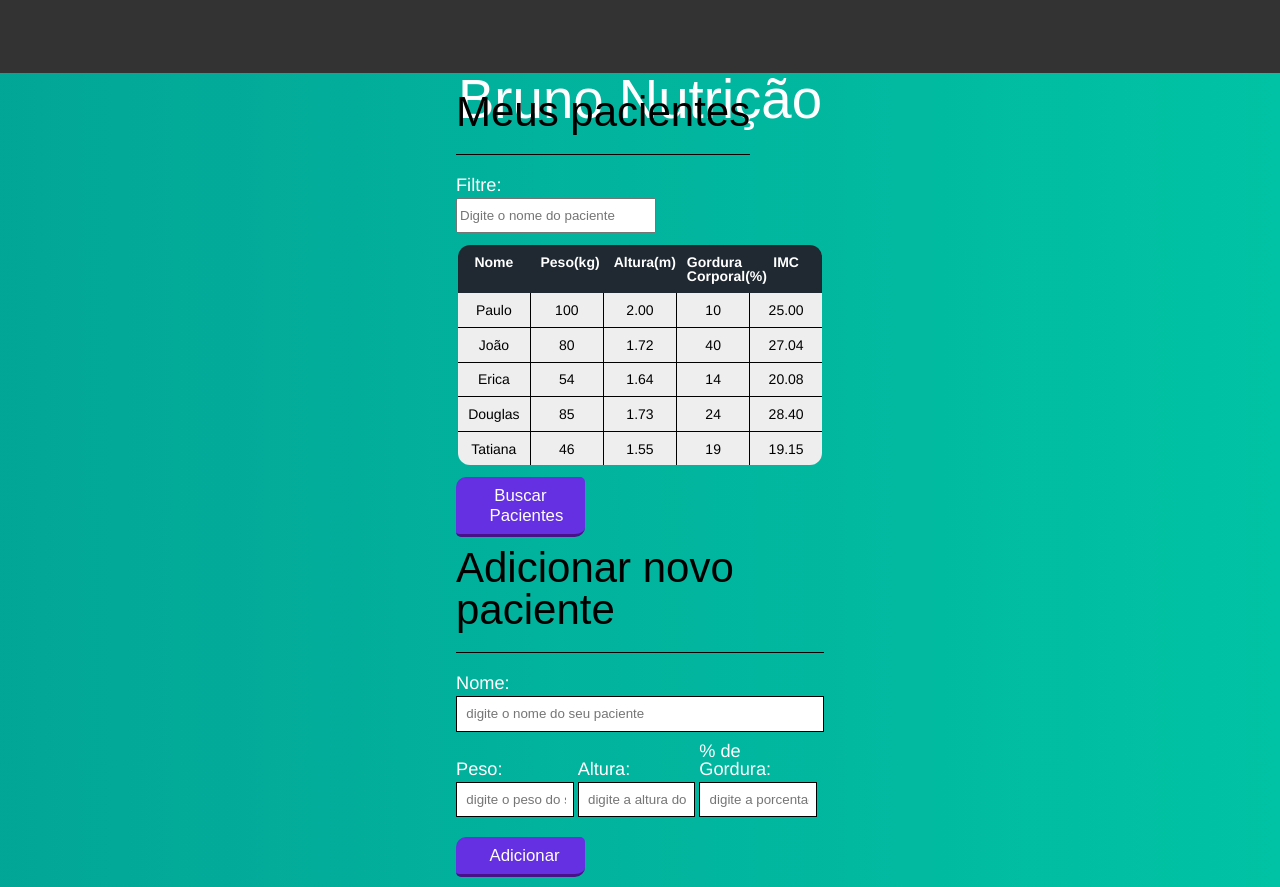
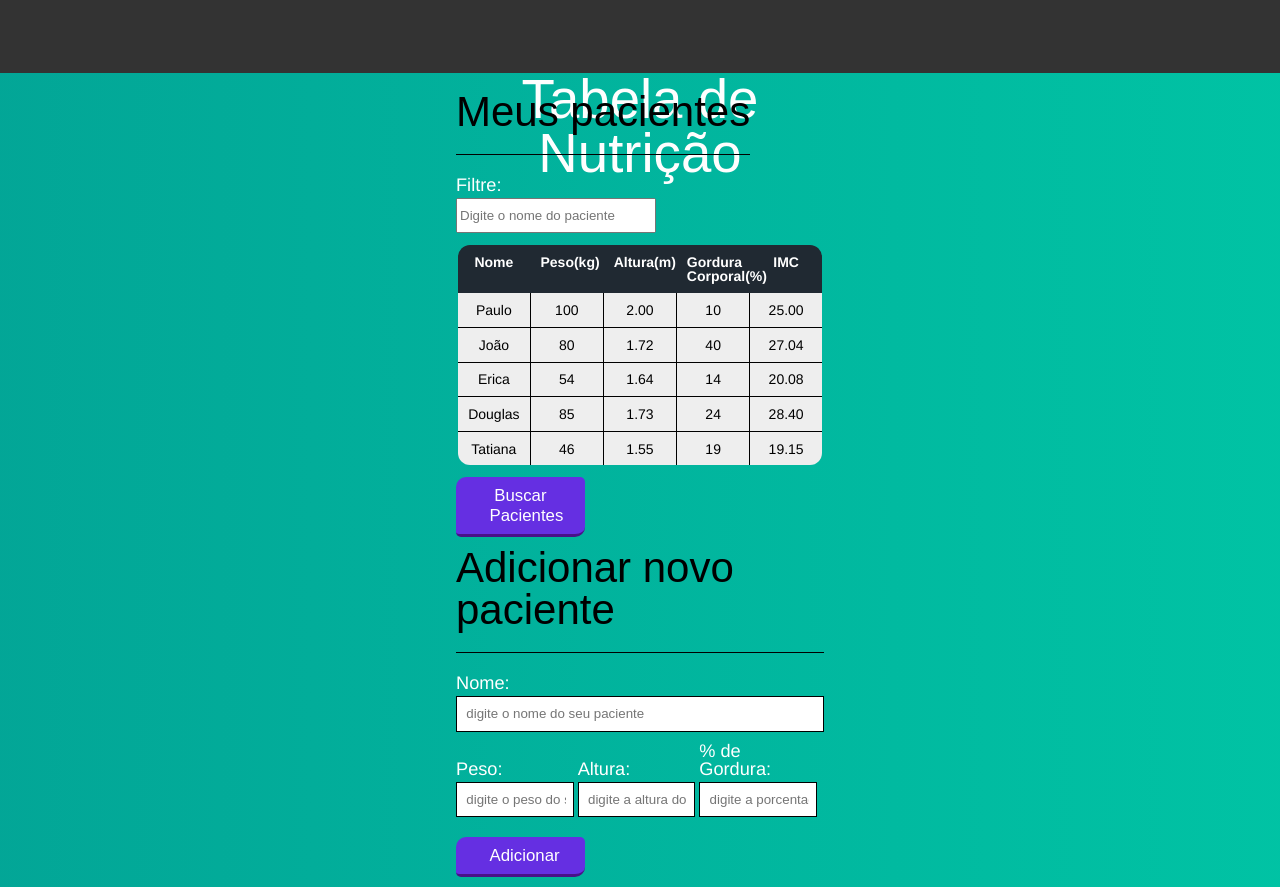
Before and after one commit to brunovini00/tabelaNutricaoResponsiva, a plain HTML site: page index.html in a window 1280 px wide. Drawn offline with Linux system fonts and the light colour scheme.

Commit message:
titulo alterado

```diff
--- a/index.html
+++ b/index.html
@@ -12,7 +12,7 @@
 
 		<header>
 			<div class="container">
-				<h2 class="titulo">Brunote Nutrição</h2>
+				<h2 class="titulo">Tabela de Nutrição</h2>
 			</div>
 		</header>
 		<main>
--- a/js/calcula-imc.js
+++ b/js/calcula-imc.js
@@ -1,6 +1,3 @@
-var titulo = document.querySelector(".titulo");
-titulo.textContent = "Bruno Nutrição";
-
 var pacientes = document.querySelectorAll(".paciente");
 
 for (var i = 0; i < pacientes.length; i++) {
```
